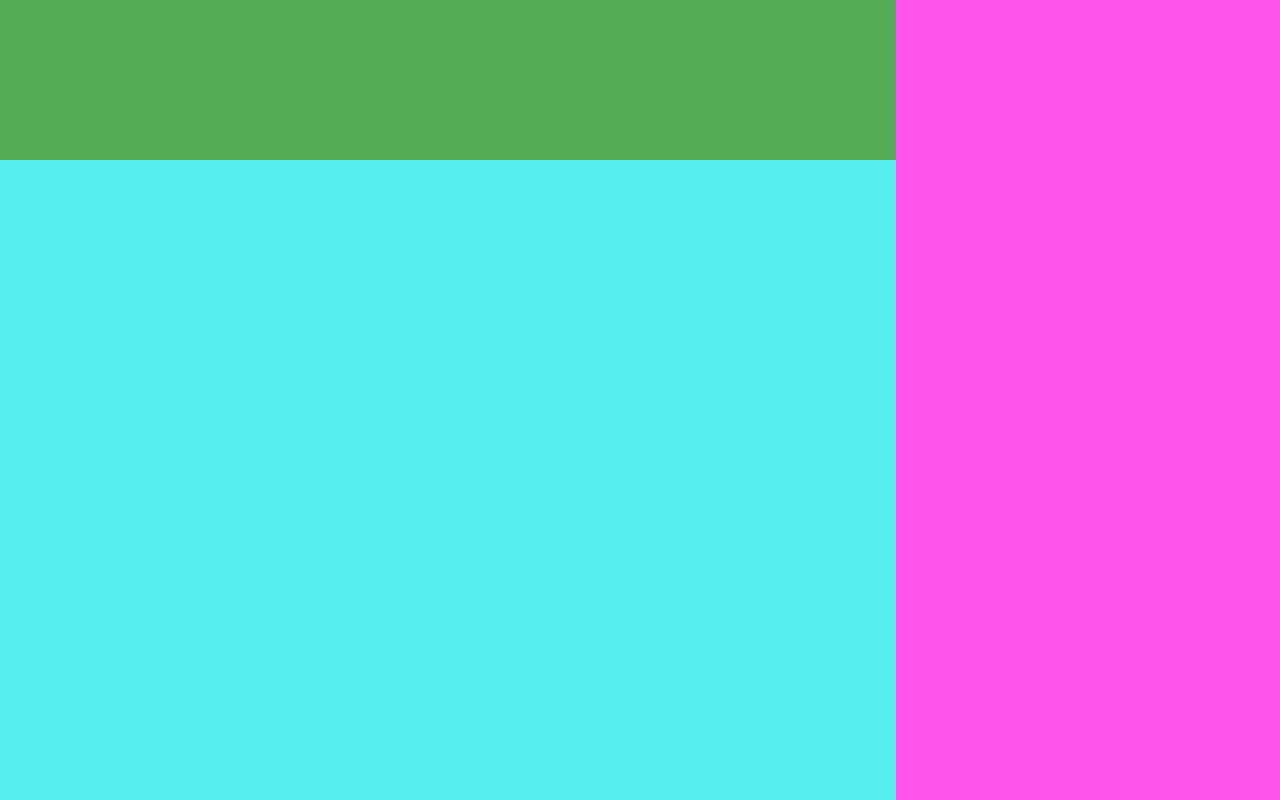
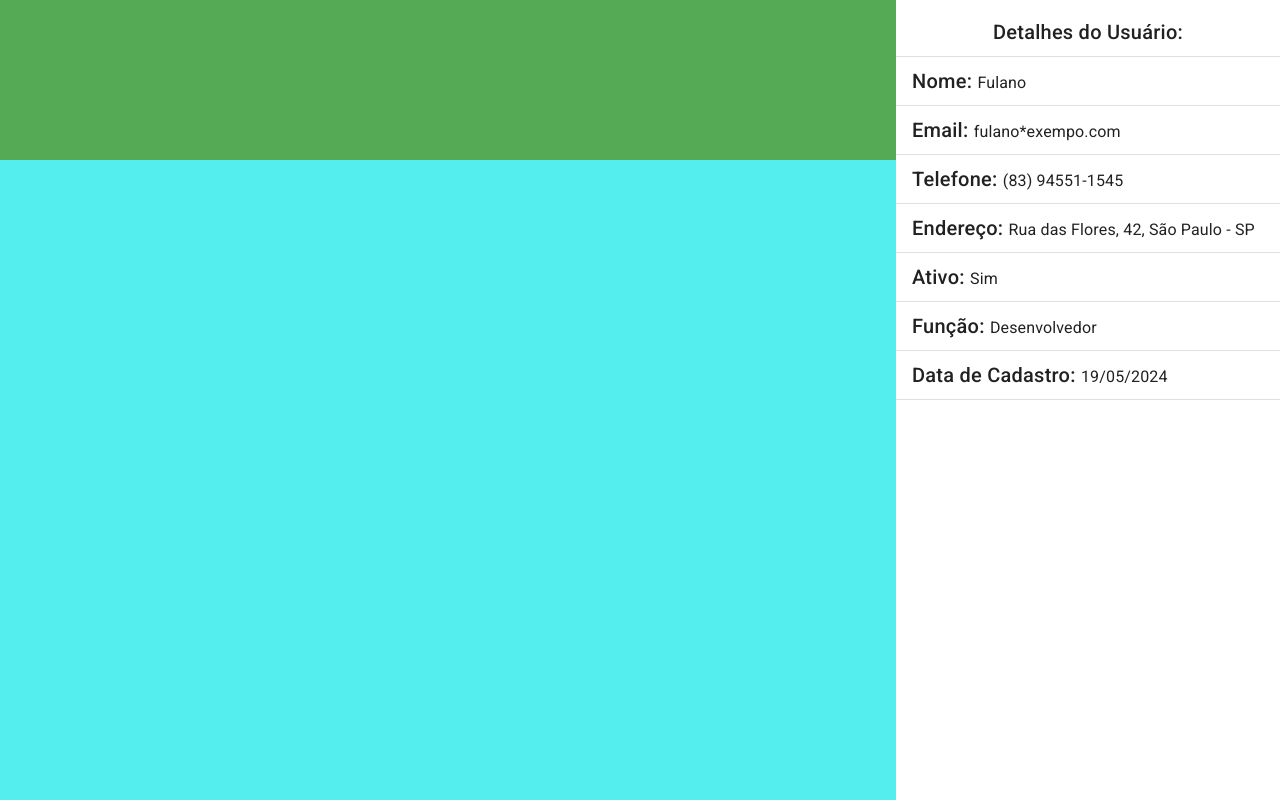
Before and after one commit to jackson-vip/Projeto_Filtro-de-Lista-de-Usu-rios, an Angular app in the folder users-filter-project/: page / in a window 1280 px wide. Built offline with nearby package versions, Linux system fonts and the light colour scheme.

Commit message:
78. Criação do Layout do Componente de Detalhes

```diff
--- a/users-filter-project/src/app/app.component.html
+++ b/users-filter-project/src/app/app.component.html
@@ -11,6 +11,6 @@
   </div>
   <div class="right-div">
     <!-- conteúdo da Div direita -->
-
+    <app-user-details></app-user-details>
   </div>
 </div>
--- a/users-filter-project/src/app/app.component.scss
+++ b/users-filter-project/src/app/app.component.scss
@@ -26,5 +26,4 @@
 .right-div {
   width: 30%;
   max-height: 100vh;
-  background-color: #f5e;
 }
--- /dev/null
+++ b/users-filter-project/src/app/components/user-details/user-details.component.html
@@ -0,0 +1,45 @@
+<div class="user-ditails">
+  <mat-list role="list">
+
+    <mat-list-item class="u-text-aling-center">
+      <span class="mat-h2">Detalhes do Usuário: </span>
+    </mat-list-item>
+    <mat-divider></mat-divider>
+
+    <mat-list-item>
+      <span class="mat-h2">Nome: </span><span class="mat-h3">Fulano</span>
+    </mat-list-item>
+    <mat-divider></mat-divider>
+
+    <mat-list-item>
+      <span class="mat-h2">Email: </span><span class="mat-h3">fulano*exempo.com</span>
+    </mat-list-item>
+    <mat-divider></mat-divider>
+
+    <mat-list-item>
+      <span class="mat-h2">Telefone: </span><span class="mat-h3">(83) 94551-1545</span>
+    </mat-list-item>
+    <mat-divider></mat-divider>
+
+    <mat-list-item>
+      <span class="mat-h2">Endereço: </span><span class="mat-h3">Rua das Flores, 42, São Paulo - SP</span>
+    </mat-list-item>
+    <mat-divider></mat-divider>
+
+    <mat-list-item>
+      <span class="mat-h2">Ativo: </span><span class="mat-h3">Sim</span>
+    </mat-list-item>
+    <mat-divider></mat-divider>
+
+    <mat-list-item>
+      <span class="mat-h2">Função: </span><span class="mat-h3">Desenvolvedor</span>
+    </mat-list-item>
+    <mat-divider></mat-divider>
+
+    <mat-list-item>
+      <span class="mat-h2">Data de Cadastro: </span><span class="mat-h3">19/05/2024</span>
+    </mat-list-item>
+    <mat-divider></mat-divider>
+
+  </mat-list>
+</div>
--- /dev/null
+++ b/users-filter-project/src/app/components/user-details/user-details.component.scss
@@ -0,0 +1,4 @@
+.user-ditails {
+  width: 100%;
+  height: 100%;
+}
--- /dev/null
+++ b/users-filter-project/src/app/utils/_text-aling-center.scss
@@ -0,0 +1,3 @@
+.u-text-aling-center {
+  text-align: center;
+}
--- a/users-filter-project/src/styles.scss
+++ b/users-filter-project/src/styles.scss
@@ -1,4 +1,6 @@
 /* You can add global styles to this file, and also import other style files */
+
+@import "app/utils/text-aling-center";
 
 * {
   margin: 0;
```
Also changed, not shown: users-filter-project/src/app/angular-material/angular-material.module.ts (+13 -2 lines), users-filter-project/src/app/components/components.module.ts (+8 -3 lines), users-filter-project/src/app/components/user-details/user-details.component.ts (added, +11 -0 lines).
